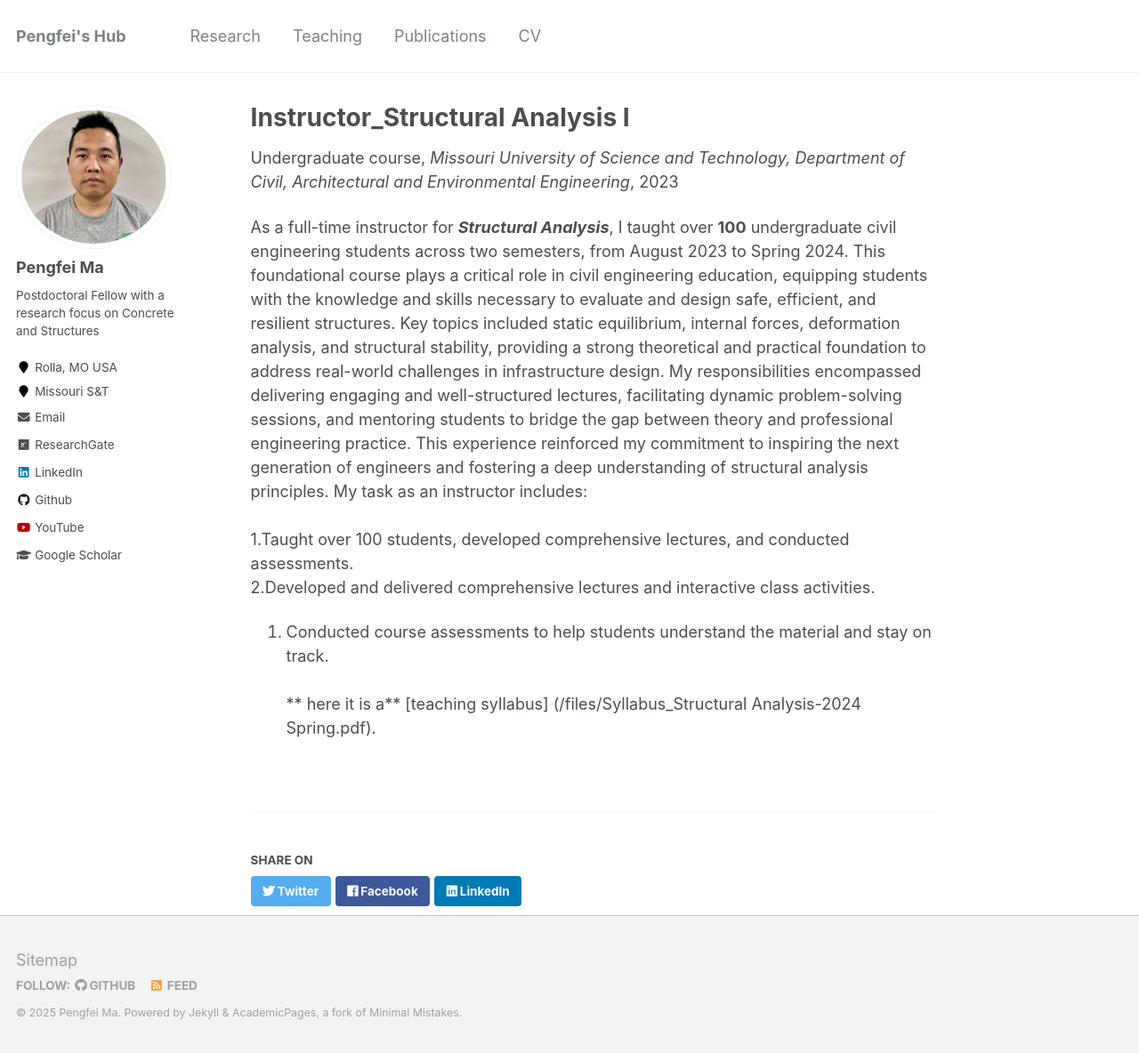
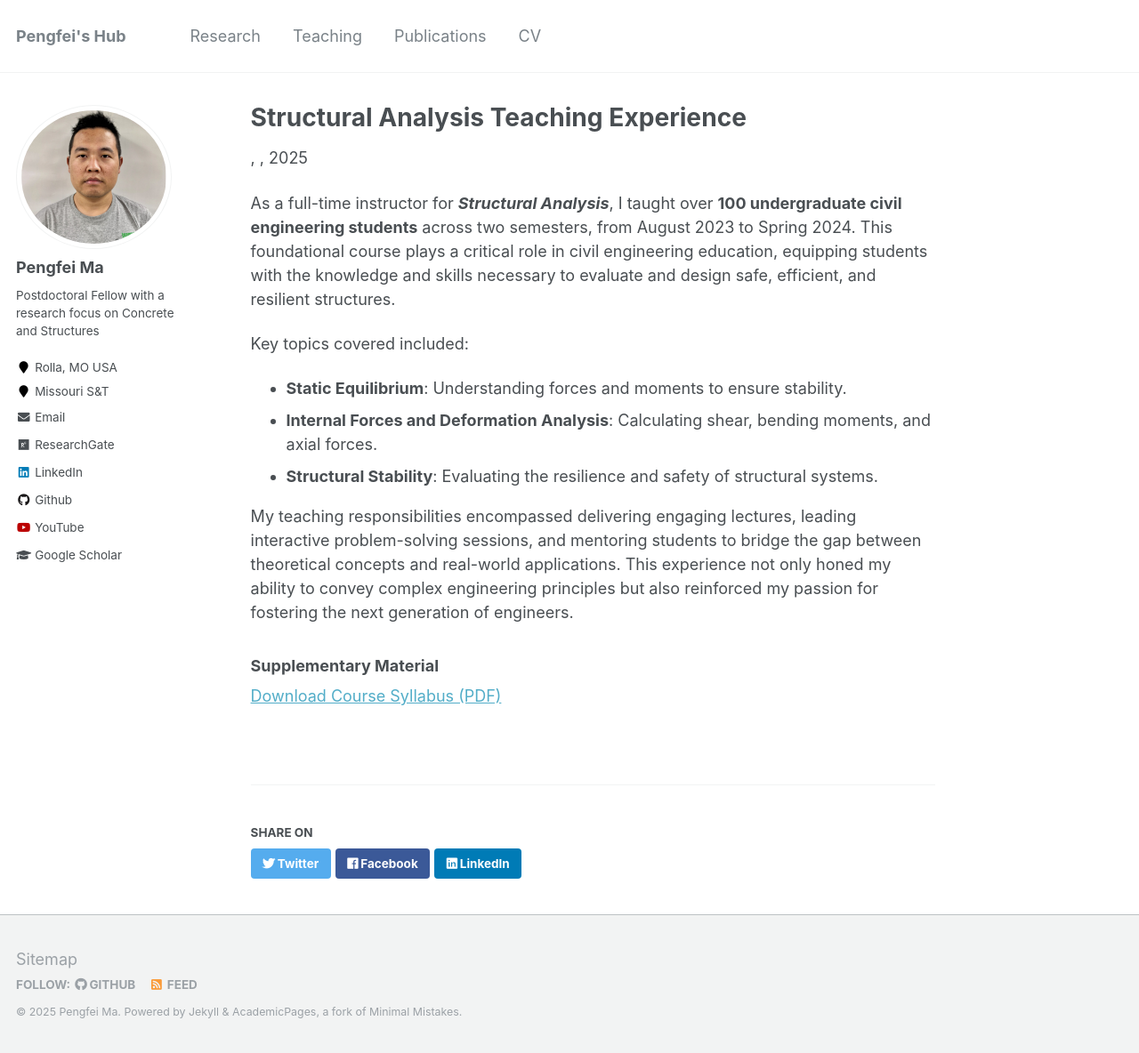
Before and after one commit to KyleMMA/KyleMMA.github.io, a Jekyll site: the page built from _teaching/2014-spring-teaching-1.md, in a window 1280 px wide and 1184 px high. Shown: the whole window at 89% size. Built offline with Jekyll 4.4.1, drawn with Linux system fonts in a browser that asks for light colours.

Commit message:
Update 2014-spring-teaching-1.md

```diff
--- a/_teaching/2014-spring-teaching-1.md
+++ b/_teaching/2014-spring-teaching-1.md
@@ -1,16 +1,17 @@
 ---
-title: "Instructor_Structural Analysis I"
+title: "Structural Analysis Teaching Experience"
+excerpt: "As a full-time instructor for **_Structural Analysis_**, I taught more than **100 students** over two semesters from Aug 2023 to Spring 2024. This key undergraduate course in civil engineering focuses on mastering the fundamental principles of structural behavior and analysis."
 collection: teaching
-type: "Undergraduate course"
-permalink: /teaching/2014-spring-teaching-1
-venue: "Missouri University of Science and Technology, Department of Civil, Architectural and Environmental Engineering"
-date: 2023-08-19
-location: "Rolla, MO USA"
 ---
 
-As a full-time instructor for **_Structural Analysis_**, I taught over **100** undergraduate civil engineering students across two semesters, from August 2023 to Spring 2024. This foundational course plays a critical role in civil engineering education, equipping students with the knowledge and skills necessary to evaluate and design safe, efficient, and resilient structures.
-Key topics included static equilibrium, internal forces, deformation analysis, and structural stability, providing a strong theoretical and practical foundation to address real-world challenges in infrastructure design. My responsibilities encompassed delivering engaging and well-structured lectures, facilitating dynamic problem-solving sessions, and mentoring students to bridge the gap between theory and professional engineering practice. This experience reinforced my commitment to inspiring the next generation of engineers and fostering a deep understanding of structural analysis principles. My task as an instructor includes:<br/>
- <br/> 1.Taught over 100 students, developed comprehensive lectures, and conducted assessments. <br/>
-  2.Developed and delivered comprehensive lectures and interactive class activities. <br/>
-  3. Conducted course assessments to help students understand the material and stay on track.<br/>
-  <br/>** here it is a** [teaching syllabus] (/files/Syllabus_Structural Analysis-2024 Spring.pdf).
+As a full-time instructor for **_Structural Analysis_**, I taught over **100 undergraduate civil engineering students** across two semesters, from August 2023 to Spring 2024. This foundational course plays a critical role in civil engineering education, equipping students with the knowledge and skills necessary to evaluate and design safe, efficient, and resilient structures.
+
+Key topics covered included:
+- **Static Equilibrium**: Understanding forces and moments to ensure stability.
+- **Internal Forces and Deformation Analysis**: Calculating shear, bending moments, and axial forces.
+- **Structural Stability**: Evaluating the resilience and safety of structural systems.
+
+My teaching responsibilities encompassed delivering engaging lectures, leading interactive problem-solving sessions, and mentoring students to bridge the gap between theoretical concepts and real-world applications. This experience not only honed my ability to convey complex engineering principles but also reinforced my passion for fostering the next generation of engineers.
+
+### **Supplementary Material**
+[Download Course Syllabus (PDF)](/files/Syllabus_Structural Analysis-2024 Spring.pdf)
```
